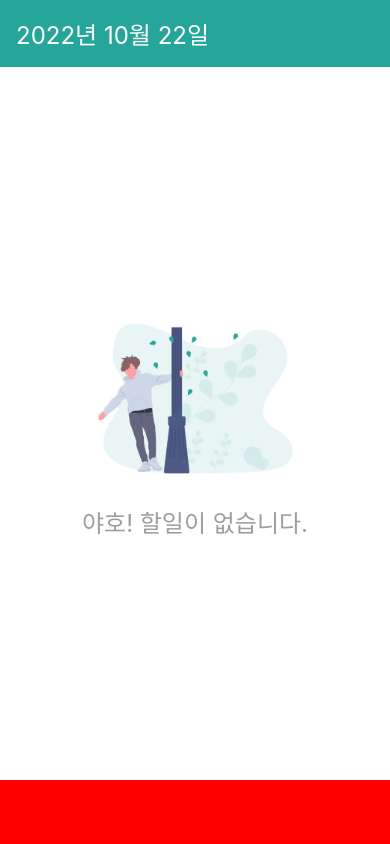
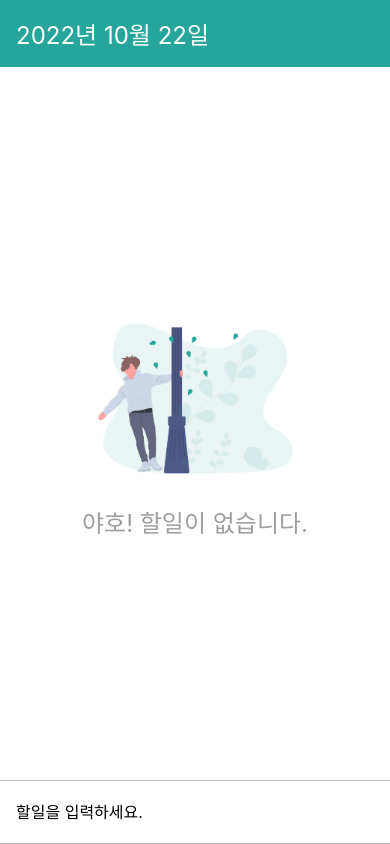
Before and after one commit to dongjay00/react-native-todo-app, a React Native app: screen / in a window 390 px wide. Built offline with nearby package versions, Linux system fonts and the light colour scheme.

Commit message:
feat: add text input component

```diff
--- a/App.js
+++ b/App.js
@@ -1,5 +1,5 @@
 import React from 'react';
-import {StyleSheet} from 'react-native';
+import {StyleSheet, KeyboardAvoidingView, Platform} from 'react-native';
 import DateHead from './src/components/DateHead';
 import {SafeAreaProvider, SafeAreaView} from 'react-native-safe-area-context';
 import AddTodo from './src/components/AddTodo';
@@ -11,9 +11,13 @@
   return (
     <SafeAreaProvider>
       <SafeAreaView edges={['bottom']} style={styles.block}>
-        <DateHead date={today} />
-        <Empty />
-        <AddTodo />
+        <KeyboardAvoidingView
+          behavior={Platform.select({ios: 'padding'})}
+          style={styles.avoid}>
+          <DateHead date={today} />
+          <Empty />
+          <AddTodo />
+        </KeyboardAvoidingView>
       </SafeAreaView>
     </SafeAreaProvider>
   );
@@ -24,6 +28,9 @@
     flex: 1,
     backgroundColor: 'white',
   },
+  avoid: {
+    flex: 1,
+  },
 });
 
 export default App;
--- a/src/components/AddTodo.js
+++ b/src/components/AddTodo.js
@@ -1,14 +1,82 @@
-import React from 'react';
-import {View, StyleSheet} from 'react-native';
+import React, {useState} from 'react';
+import {
+  View,
+  StyleSheet,
+  TextInput,
+  Image,
+  TouchableOpacity,
+  Platform,
+  TouchableNativeFeedback,
+  Keyboard,
+} from 'react-native';
 
 function AddTodo() {
-  return <View style={styles.block} />;
+  const [text, setText] = useState('');
+
+  const onPress = () => {
+    setText('');
+    Keyboard.dismiss();
+  };
+
+  const button = (
+    <View style={styles.buttonStyle}>
+      <Image source={require('../assets/icons/add_white/add_white.png')} />
+    </View>
+  );
+
+  return (
+    <View style={styles.block}>
+      <TextInput
+        placeholder="할일을 입력하세요."
+        style={styles.input}
+        value={text}
+        onChange={setText}
+      />
+      {Platform.select({
+        ios: (
+          <TouchableOpacity activeOpacity={0.5} onPress={onPress}>
+            {button}
+          </TouchableOpacity>
+        ),
+        android: (
+          <View style={styles.circleWrapper}>
+            <TouchableNativeFeedback onPress={onPress}>
+              {button}
+            </TouchableNativeFeedback>
+          </View>
+        ),
+      })}
+    </View>
+  );
 }
 
 const styles = StyleSheet.create({
   block: {
+    backgroundColor: 'white',
     height: 64,
-    backgroundColor: 'red',
+    paddingHorizontal: 16,
+    borderColor: '#bdbdbd',
+    borderTopWidth: 1,
+    borderBottomWidth: 1,
+    alignItems: 'center',
+    flexDirection: 'row',
+  },
+  input: {
+    flex: 1,
+    fontSize: 16,
+    paddingVertical: 8,
+  },
+  buttonStyle: {
+    alignItems: 'center',
+    justifyContent: 'center',
+    width: 48,
+    height: 48,
+    backgroundColor: '#26a69a',
+    borderRadius: 24,
+  },
+  circleWrapper: {
+    overflow: 'hidden',
+    borderRadius: 24,
   },
 });
 
```
